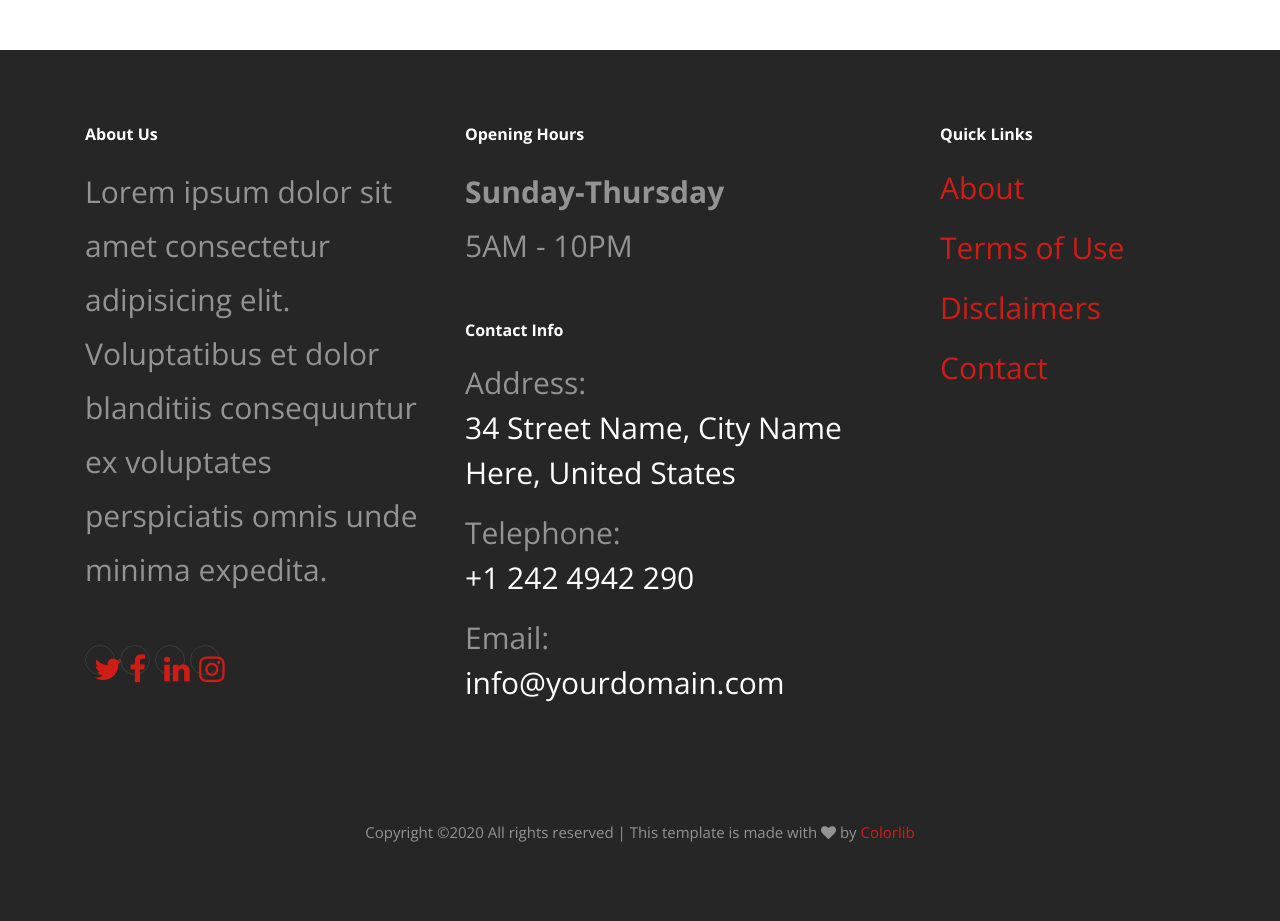
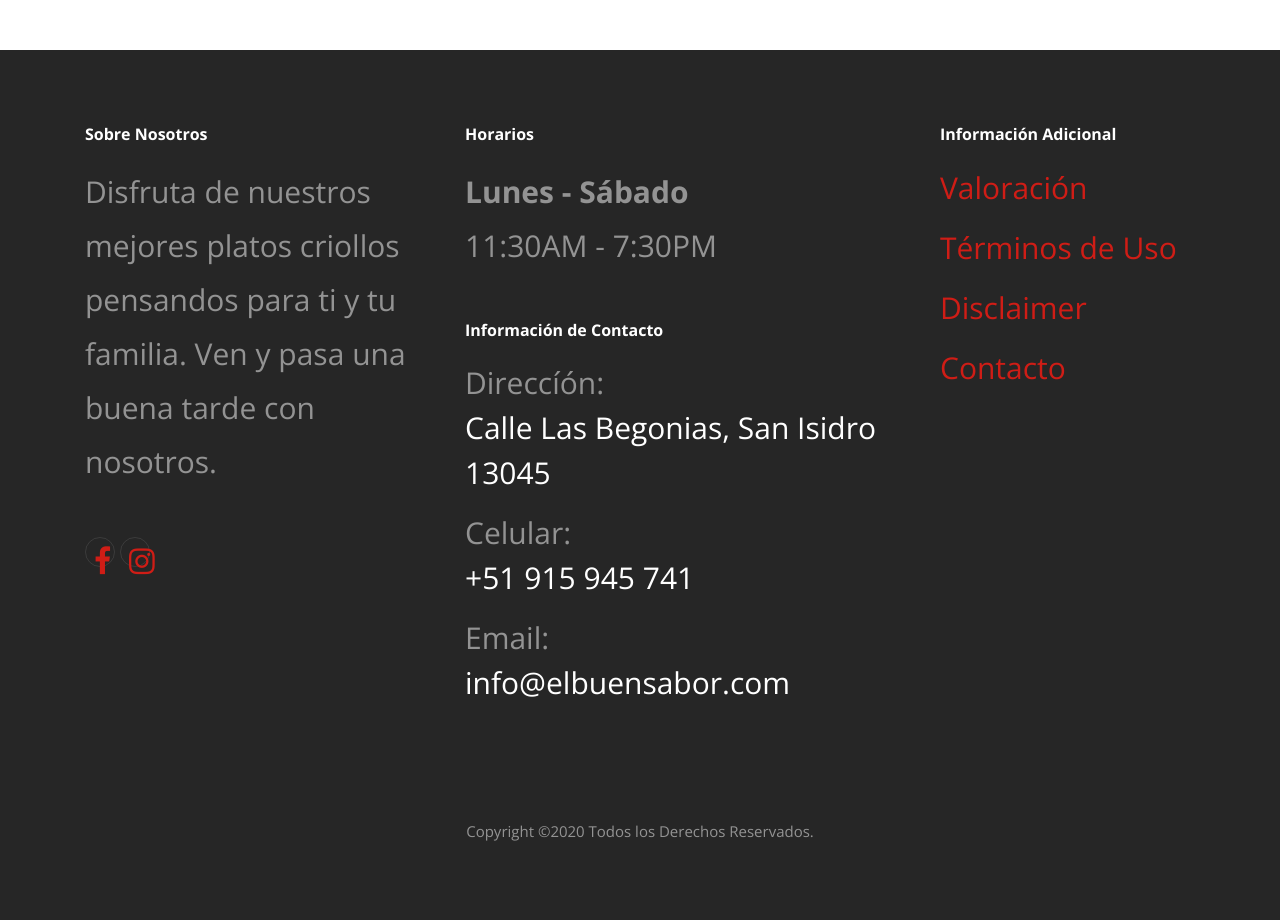
Before and after one commit to cesarangel325/project, a plain HTML site: page news.html in a window 1280 px wide. Shown: the part 1060-1981 px from the top of the page. Drawn offline with nearby package versions, Linux system fonts and the light colour scheme.

Commit message:
Recipes_5

```diff
--- a/news.html
+++ b/news.html
@@ -113,39 +113,37 @@
       <div class="container">
         <div class="row mb-5">
           <div class="col-md-4 mb-5">
-            <h3>About Us</h3>
-            <p class="mb-5">Lorem ipsum dolor sit amet consectetur adipisicing elit. Voluptatibus et dolor blanditiis consequuntur ex voluptates perspiciatis omnis unde minima expedita.</p>
+            <h3>Sobre Nosotros</h3>
+            <p class="mb-5">Disfruta de nuestros mejores platos criollos pensandos para ti y tu familia. Ven y pasa una buena tarde con nosotros.</p>
             <ul class="list-unstyled footer-link d-flex footer-social">
-              <li><a href="#" class="p-2"><span class="fa fa-twitter"></span></a></li>
-              <li><a href="#" class="p-2"><span class="fa fa-facebook"></span></a></li>
-              <li><a href="#" class="p-2"><span class="fa fa-linkedin"></span></a></li>
-              <li><a href="#" class="p-2"><span class="fa fa-instagram"></span></a></li>
+              <li><a href="https://www.facebook.com/laquintabrava" class="p-2"><span class="fa fa-facebook"></span></a></li>
+              <li><a href="https://www.instagram.com/la_quinta_brava/" class="p-2"><span class="fa fa-instagram"></span></a></li>
             </ul>
 
           </div>
           <div class="col-md-5 mb-5">
             <div class="mb-5">
-              <h3>Opening Hours</h3>
-              <p><strong class="d-block">Sunday-Thursday</strong> 5AM - 10PM</p>
+              <h3>Horarios</h3>
+              <p><strong class="d-block">Lunes - Sábado</strong> 11:30AM - 7:30PM</p>
             </div>
             <div>
-              <h3>Contact Info</h3>
+              <h3>Información de Contacto</h3>
               <ul class="list-unstyled footer-link">
                 <li class="d-block">
-                  <span class="d-block">Address:</span>
-                  <span class="text-white">34 Street Name, City Name Here, United States</span></li>
-                <li class="d-block"><span class="d-block">Telephone:</span><span class="text-white">+1 242 4942 290</span></li>
-                <li class="d-block"><span class="d-block">Email:</span><span class="text-white">info@yourdomain.com</span></li>
+                  <span class="d-block">Direccíón:</span>
+                  <span class="text-white">Calle Las Begonias, San Isidro 13045</span></li>
+                <li class="d-block"><span class="d-block">Celular:</span><span class="text-white">+51 915 945 741</span></li>
+                <li class="d-block"><span class="d-block">Email:</span><span class="text-white">info@elbuensabor.com</span></li>
               </ul>
             </div>
           </div>
           <div class="col-md-3 mb-5">
-            <h3>Quick Links</h3>
+            <h3>Información Adicional</h3>
             <ul class="list-unstyled footer-link">
-              <li><a href="#">About</a></li>
-              <li><a href="#">Terms of Use</a></li>
-              <li><a href="#">Disclaimers</a></li>
-              <li><a href="#">Contact</a></li>
+              <li><a href="#">Valoración</a></li>
+              <li><a href="#">Términos de Uso</a></li>
+              <li><a href="#">Disclaimer</a></li>
+              <li><a href="#">Contacto</a></li>
             </ul>
           </div>
           <div class="col-md-3">
@@ -155,8 +153,7 @@
         <div class="row">
           <div class="col-12 text-md-center text-left">
             <p><!-- Link back to Colorlib can't be removed. Template is licensed under CC BY 3.0. -->
-        Copyright &copy;<script>document.write(new Date().getFullYear());</script> All rights reserved | This template is made with <i class="fa fa-heart" aria-hidden="true"></i> by <a href="https://colorlib.com" target="_blank" >Colorlib</a>
-        <!-- Link back to Colorlib can't be removed. Template is licensed under CC BY 3.0. --></p>
+        Copyright &copy;<script>document.write(new Date().getFullYear());</script> Todos los Derechos Reservados.
           </div>
         </div>
       </div>
```
